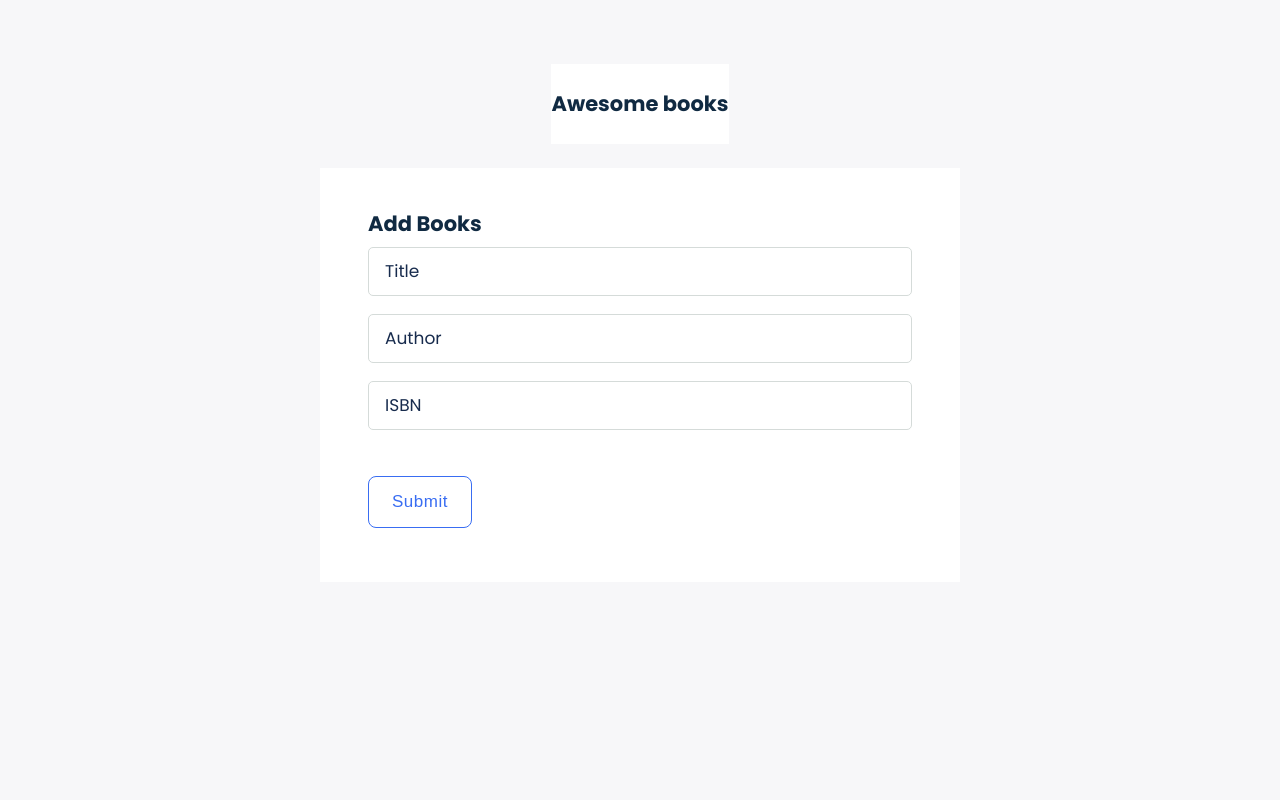
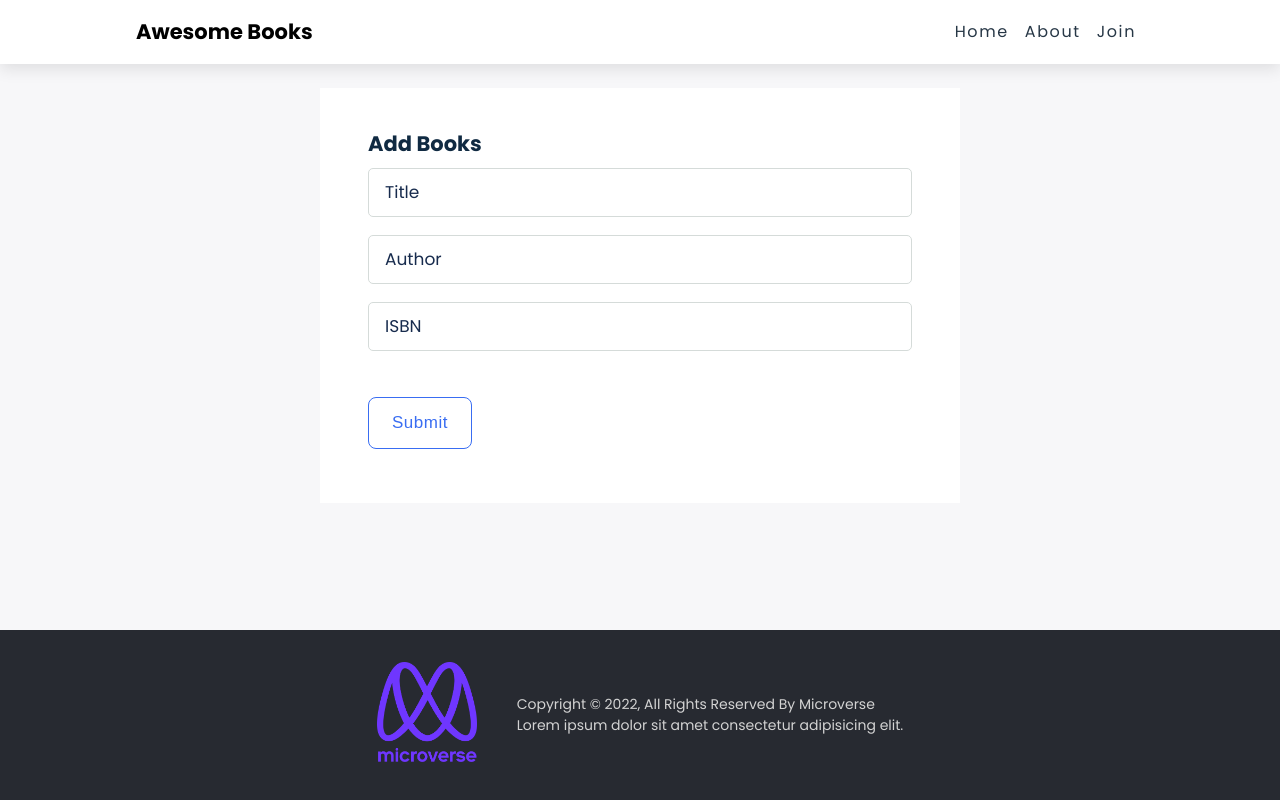
Before and after one commit to belaymit/Awesome-books, a plain HTML site: page index.html in a window 1280 px wide. Drawn offline with Linux system fonts and the light colour scheme.

Commit message:
removed list page from home page

```diff
--- a/index.html
+++ b/index.html
@@ -8,6 +8,13 @@
       href="https://fonts.googleapis.com/css2?family=Poppins:wght@200;300;400;500;600;700;800&display=swap"
       rel="stylesheet"
     />
+    <link
+      rel="stylesheet"
+      href="https://cdnjs.cloudflare.com/ajax/libs/font-awesome/6.0.0-beta2/css/all.min.css"
+      integrity="sha512-YWzhKL2whUzgiheMoBFwW8CKV4qpHQAEuvilg9FAn5VJUDwKZZxkJNuGM4XkWuk94WCrrwslk8yWNGmY1EduTA=="
+      crossorigin="anonymous"
+      referrerpolicy="no-referrer"
+    />
     <script
       src="https://kit.fontawesome.com/1bc3a7e061.js"
       crossorigin="anonymous"
@@ -16,15 +23,32 @@
     <title>Awesome books: plain JavaScript with objects</title>
   </head>
   <body>
+    <header class="header">
+      <nav>
+        <div class="nav-center">
+          <div class="nav-header">
+            <div class="logo">
+              <a href="#">
+                <h2>Awesome Books</h2>
+              </a>
+            </div>
+            <div class="nav-toggle">
+              <i class="fa-solid fa-bars"></i>
+              <i class="fa-solid fa-times"></i>
+            </div>
+          </div>
+          <ul class="links">
+            <li class="home"><a href="#about">Home</a></li>
+            <li class="projects"><a href="about.html">About</a></li>
+            <li class="about"><a href="#join">Join</a></li>
+          </ul>
+        </div>
+      </nav>
+    </header>
     <section class="container">
-      <div class="book-container">
-        <h1>Awesome books</h1>
-
-        <div class="all-books"></div>
-      </div>
       <div class="form-container">
         <h1>Add Books</h1>
-        <form id="book-form" class="book-form">
+        <form id="book-form" class="book-form" action="post">
           <div class="input-field">
             <input
               type="text"
@@ -58,6 +82,24 @@
         </form>
       </div>
     </section>
+     <!-- FOOTER SECTION -->
+     <footer class="footer">
+      <div class="footer-container">
+        <div class="footer-logo">
+          <img
+            src="./Images/murple_logo.png"
+            alt="conference-logo"
+          />
+        </div>
+        <div class="footer-content">
+          <p>Copyright © 2022, All Rights Reserved By Microverse</p>
+          <p>
+            Lorem ipsum dolor sit amet consectetur adipisicing elit.
+          </p>
+        </div>
+      </div>
+    </footer>
     <script src="./js/main.js"></script>
+    <script src="./js/header.js"></script>
   </body>
 </html>
```
